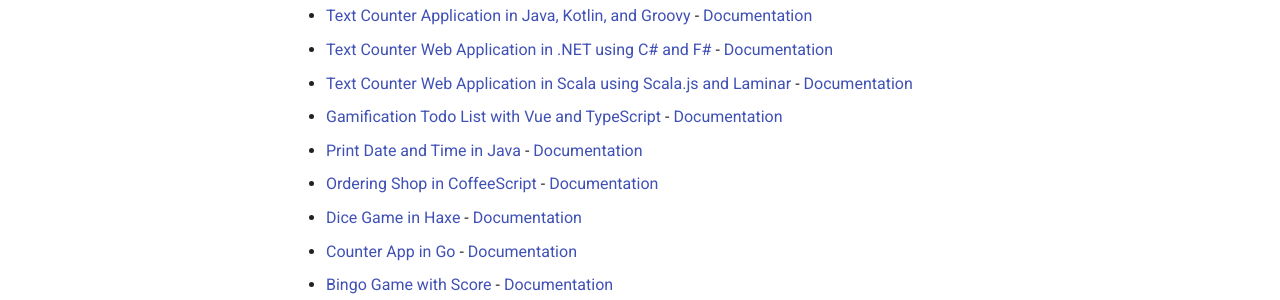
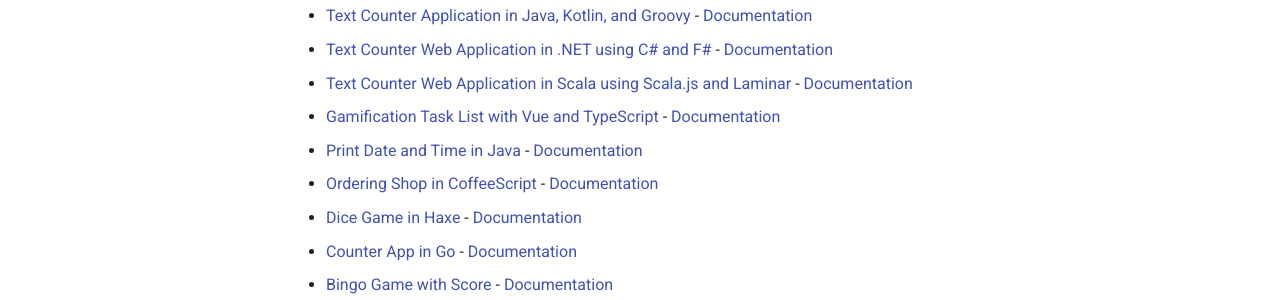
Before and after one commit to lulunac27a/lulunac27a.github.io, an MkDocs documentation site: the page built from docs/index.md, in a window 1280 px wide and 1132 px high. Shown: the part 363-663 px from the top of the window. Built offline with MkDocs 1.6.1 and Material for MkDocs 9.7.7, drawn with Linux system fonts in a browser that asks for light colours.

Commit message:
Change todo to task for task list

```diff
--- a/docs/index.md
+++ b/docs/index.md
@@ -9,7 +9,7 @@
 - [Text Counter Application in Java, Kotlin, and Groovy](https://github.com/lulunac27a/text-counter-java-application) - [Documentation](https://lulunac27a.github.io/text-counter-java-application)
 - [Text Counter Web Application in .NET using C# and F#](https://github.com/lulunac27a/text-counter-dot-net-application) - [Documentation](https://lulunac27a.github.io/text-counter-dot-net-application)
 - [Text Counter Web Application in Scala using Scala.js and Laminar](https://github.com/lulunac27a/text-counter-scala-js-application) - [Documentation](https://lulunac27a.github.io/text-counter-scala-js-application)
-- [Gamification Todo List with Vue and TypeScript](https://github.com/lulunac27a/gamification-todo-list-vue-typescript) - [Documentation](https://lulunac27a.github.io/gamification-todo-list-vue-typescript)
+- [Gamification Task List with Vue and TypeScript](https://github.com/lulunac27a/gamification-task-list-vue-typescript) - [Documentation](https://lulunac27a.github.io/gamification-todo-list-vue-typescript)
 - [Print Date and Time in Java](https://github.com/lulunac27a/java-datetime/) - [Documentation](https://lulunac27a.github.io/java-datetime)
 - [Ordering Shop in CoffeeScript](https://github.com/lulunac27a/ordering-shop-coffeescript/) - [Documentation](https://lulunac27a.github.io/ordering-shop-coffeescript)
 - [Dice Game in Haxe](https://github.com/lulunac27a/dice-game-haxe/) - [Documentation](https://lulunac27a.github.io/dice-game-haxe)
```
